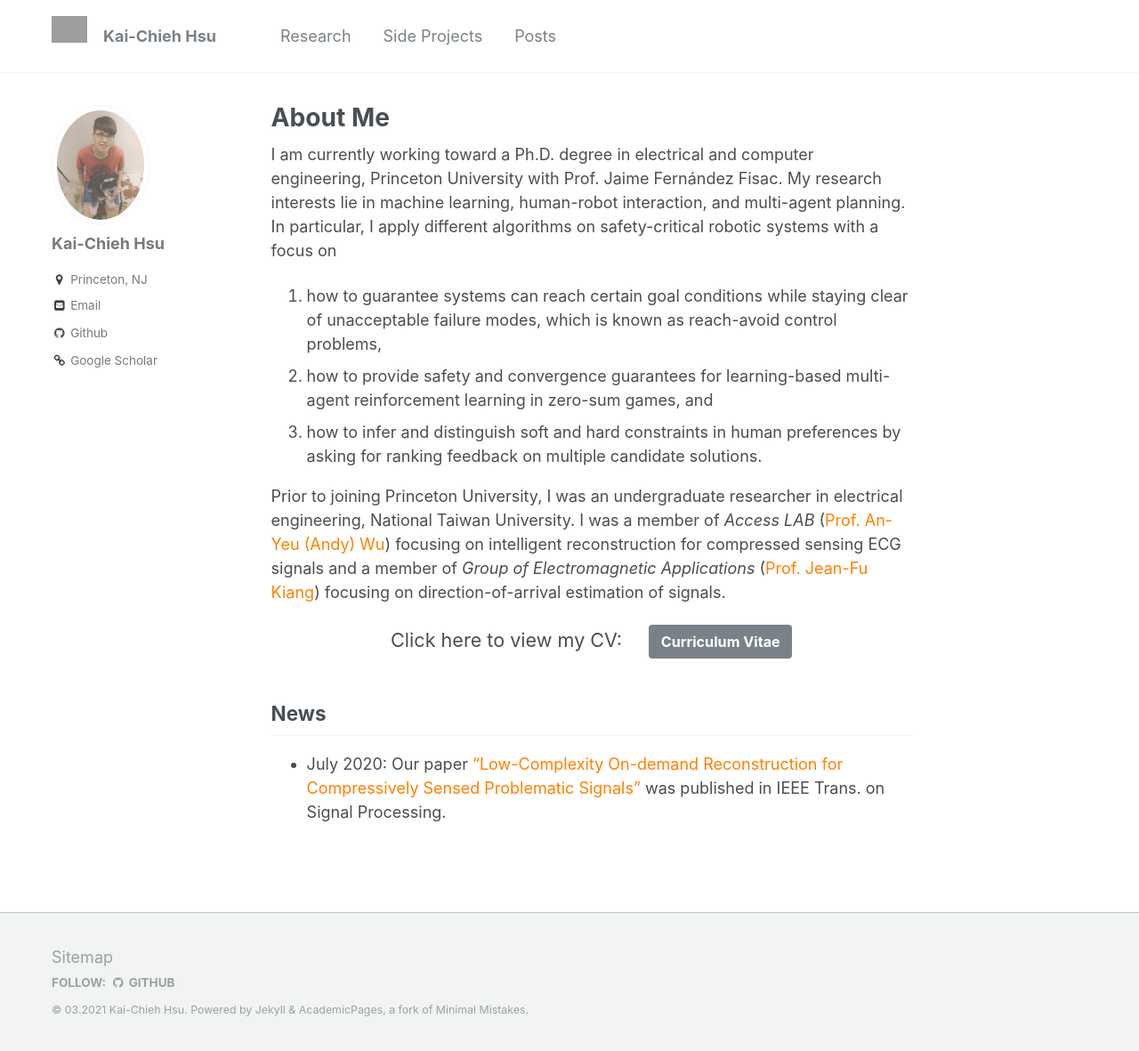
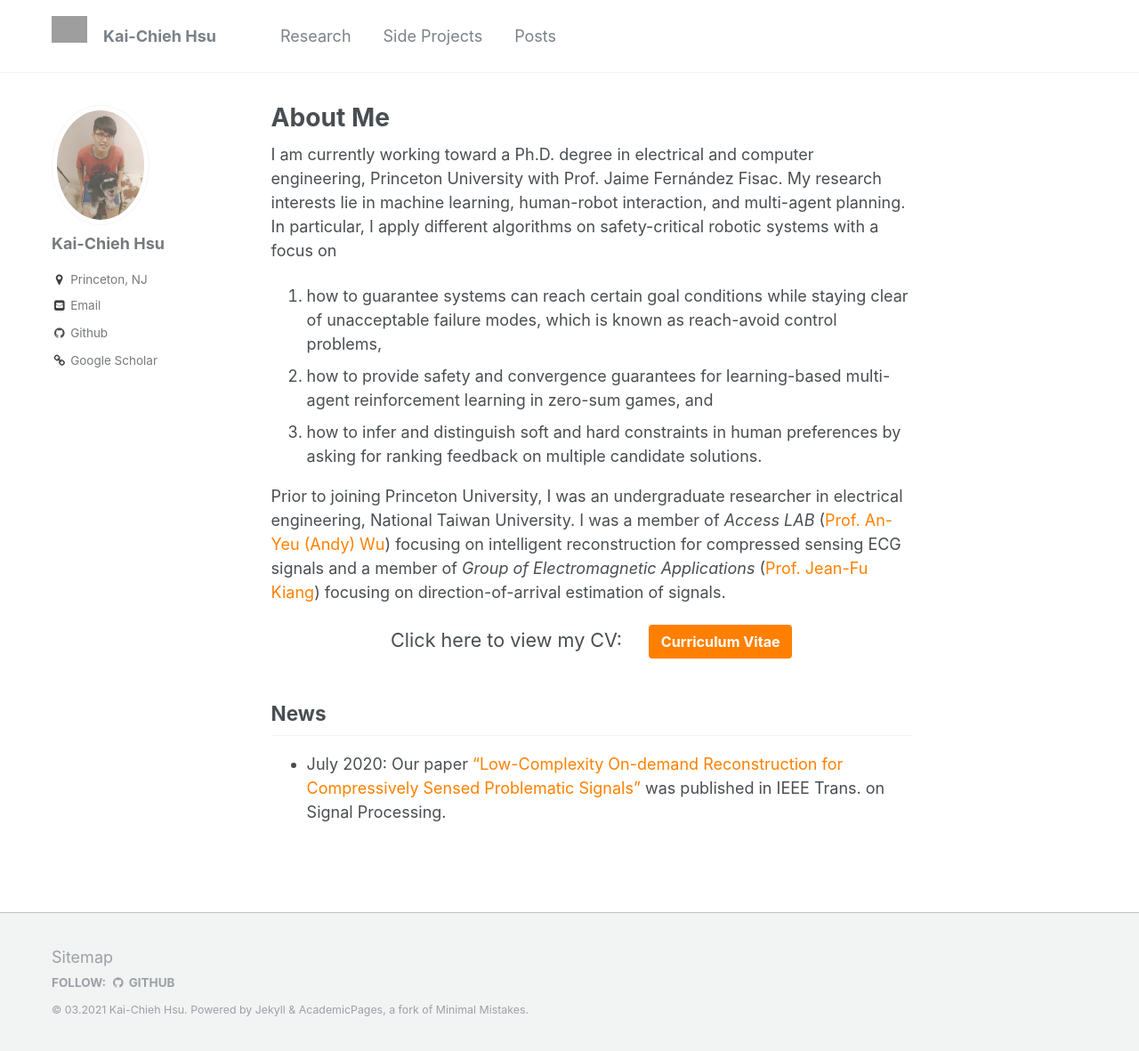
Before and after one commit to kaichiehhsu/kaichiehhsu.github.io, a Jekyll site: the page built from _pages/about.md, in a window 1280 px wide and 1181 px high. Shown: the whole window at 89% size. Built offline with Jekyll 4.4.1, drawn with Linux system fonts in a browser that asks for light colours.

Commit message:
button color

```diff
--- a/_pages/about.md
+++ b/_pages/about.md
@@ -18,7 +18,7 @@ I was a member of *Access LAB* (<a href="http://access.ee.ntu.edu.tw/" style="co
 	<span style="font-size: 120%;">
 		Click here to view my CV: &nbsp;&nbsp;&nbsp;
 	</span>
-	<a href="/files/CV.pdf" target="_blank" class="btn btn-warning">
+	<a href="/files/CV.pdf" target="_blank" class="btn warning">
 		<span style="font-size: 120%;">
 			Curriculum Vitae
 		</span>
--- a/_sass/_buttons.scss
+++ b/_sass/_buttons.scss
@@ -75,17 +75,6 @@
     }
   }
 
-  /* warning */
-
-  &--warning {
-    background-color: #FF8000;
-    color: #000000;
-
-    &:hover {
-      background-color: #FFB266;
-    }
-  }
-
   /* success */
 
   &--success {
@@ -152,3 +141,13 @@
     font-size: $type-size-7;
   }
 }
+
+.warning {
+  background: #ff8000;
+  color: #000000;
+}
+
+.warning:hover {
+  background: #ffb266;
+  color: black;
+}
```
